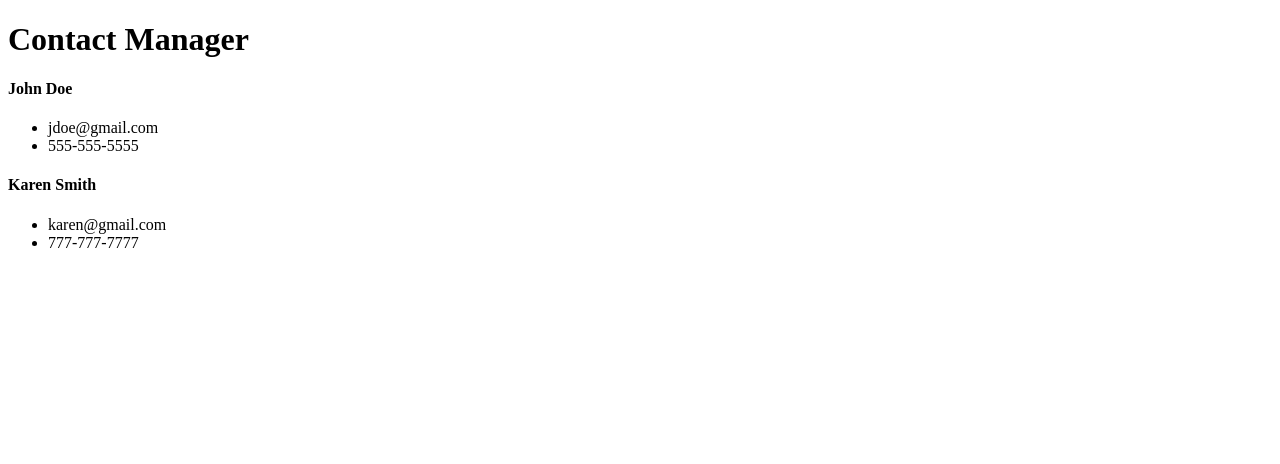
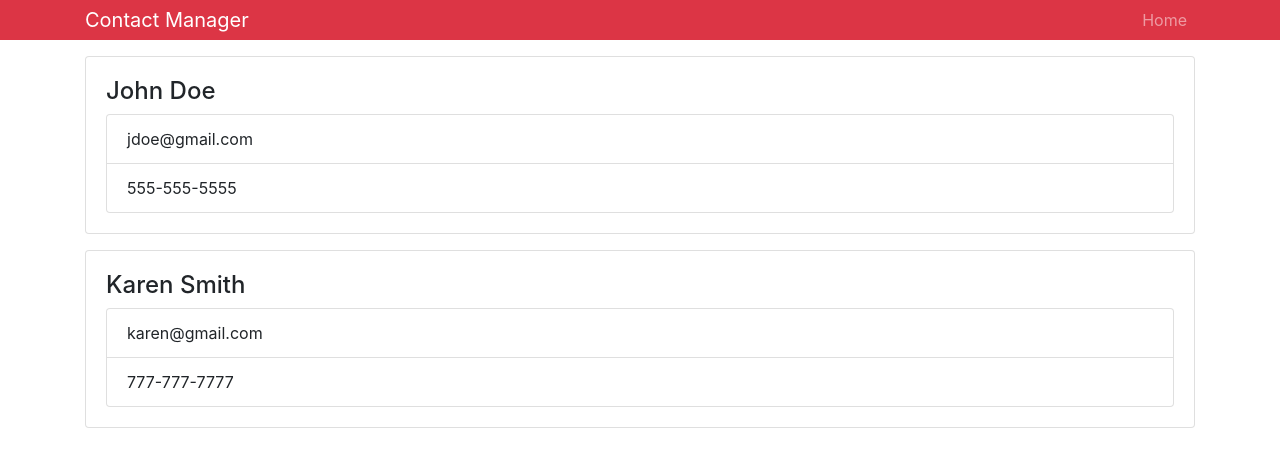
Before and after one commit to seabazz/contactmanager, a React (Create React App) app: page / in a window 1280 px wide. Shown: the top 464 px of the page. Built offline with nearby package versions, Linux system fonts and the light colour scheme.

Commit message:
add default props, add prop types,  add bootstrap, add navbar

```diff
--- a/package.json
+++ b/package.json
@@ -3,6 +3,7 @@
   "version": "0.1.0",
   "private": true,
   "dependencies": {
+    "bootstrap": "^4.1.3",
     "react": "^16.5.2",
     "react-dom": "^16.5.2",
     "react-scripts": "1.1.5"
--- a/src/App.js
+++ b/src/App.js
@@ -1,5 +1,7 @@
 import React, { Component } from "react";
 import "./App.css";
+import "bootstrap/dist/css/bootstrap.min.css";
+
 import Contact from "./components/Contact";
 import Header from "./components/Header";
 
@@ -8,12 +10,19 @@
     return (
       <div className="App">
         <Header branding="Contact Manager" />
-        <Contact name="John Doe" email="jdoe@gmail.com" phone="555-555-5555" />
-        <Contact
-          name="Karen Smith"
-          email="karen@gmail.com"
-          phone="777-777-7777"
-        />
+
+        <div className="container">
+          <Contact
+            name="John Doe"
+            email="jdoe@gmail.com"
+            phone="555-555-5555"
+          />
+          <Contact
+            name="Karen Smith"
+            email="karen@gmail.com"
+            phone="777-777-7777"
+          />
+        </div>
       </div>
     );
   }
--- a/src/components/Contact.js
+++ b/src/components/Contact.js
@@ -1,17 +1,25 @@
 import React, { Component } from "react";
+import PropTypes from "prop-types";
 
 class Contact extends Component {
   render() {
     const { name, email, phone } = this.props;
     return (
-      <div>
+      <div className="card card-body mb-3">
         <h4>{name}</h4>
-        <ul>
-          <li>{email}</li>
-          <li>{phone}</li>
+        <ul className="list-group">
+          <li className="list-group-item">{email}</li>
+          <li className="list-group-item">{phone}</li>
         </ul>
       </div>
     );
   }
 }
+
+Contact.propTypes = {
+  name: PropTypes.string.isRequired,
+  email: PropTypes.string.isRequired,
+  phone: PropTypes.string.isRequired
+};
+
 export default Contact;
--- a/src/components/Header.js
+++ b/src/components/Header.js
@@ -1,12 +1,34 @@
 import React from "react";
+import PropTypes from "prop-types";
 
 const Header = props => {
   const { branding } = props;
   return (
-    <div>
-      <h1>{props.branding}</h1>
-    </div>
+    <nav className="navbar navbar-expand-sm navbar-dark bg-danger mb-3 py-0">
+      <div className="container">
+        <a href="/" className="navbar-brand">
+          {branding}
+        </a>
+        <div>
+          <ul className="navbar-nav mr-auto">
+            <li className="nav-item">
+              <a href="/" className="nav-link">
+                Home
+              </a>
+            </li>
+          </ul>
+        </div>
+      </div>
+    </nav>
   );
 };
 
+Header.defaultProps = {
+  branding: "My App"
+};
+
+Header.propTypes = {
+  branding: PropTypes.string.isRequired
+};
+
 export default Header;
```
Also changed, not shown: 1 other file (tests, documents, lock files or other folders).
